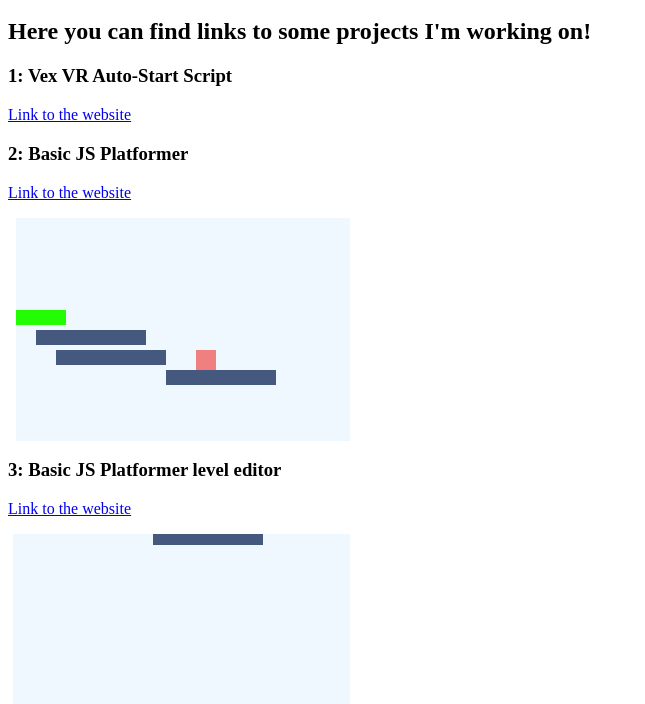
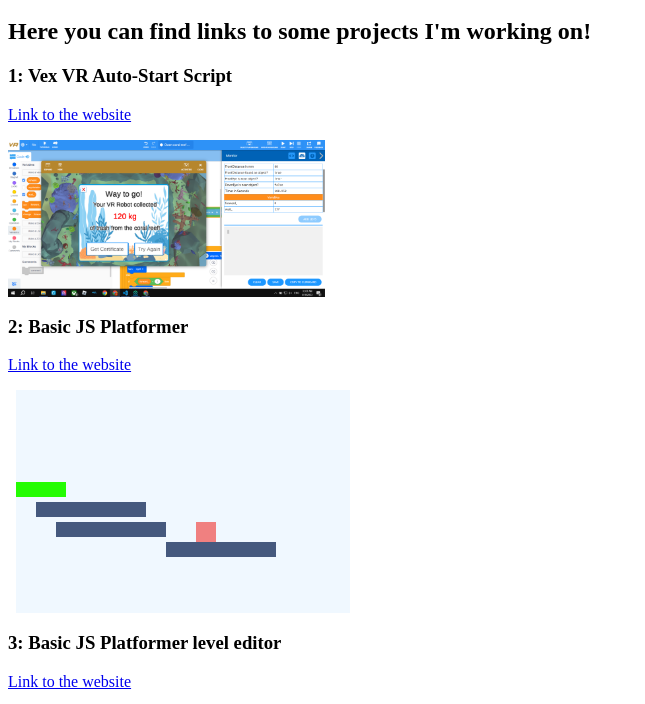
Before and after one commit to ODog235/odog235.github.io, a plain HTML site: page index.html in a window 1280 px wide. Shown: the part 48-752 px from the top of the page, without its empty margins (0-645 px from the left). Drawn offline with Linux system fonts and the light colour scheme.

Commit message:
fixed images

```diff
--- a/index.html
+++ b/index.html
@@ -4,7 +4,7 @@
 <h3>1: Vex VR Auto-Start Script</h3>
 <a href="https://odog235.github.io/vexvrautostartscript">Link to the website</a>
 <p></p>
-<img1 src="120kg.png" alt="Demo image of it running" style="max-height: 20%;height: auto;">
+<img src="120kg.png" alt="Demo image of it running" style="max-height: 20%;height: auto;">
 <h3>2: Basic JS Platformer</h3>
 <a href="https://odog235.github.io/maingamejs">Link to the website</a>
 <p></p>
```
